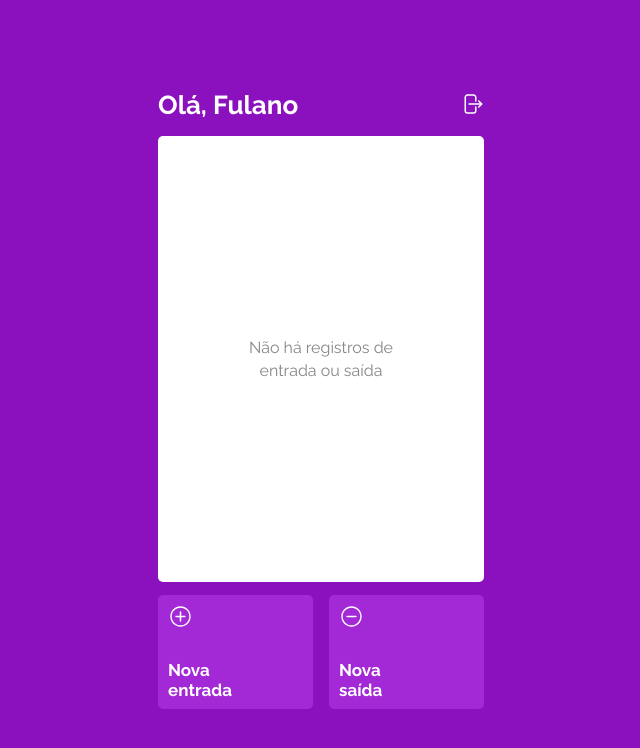
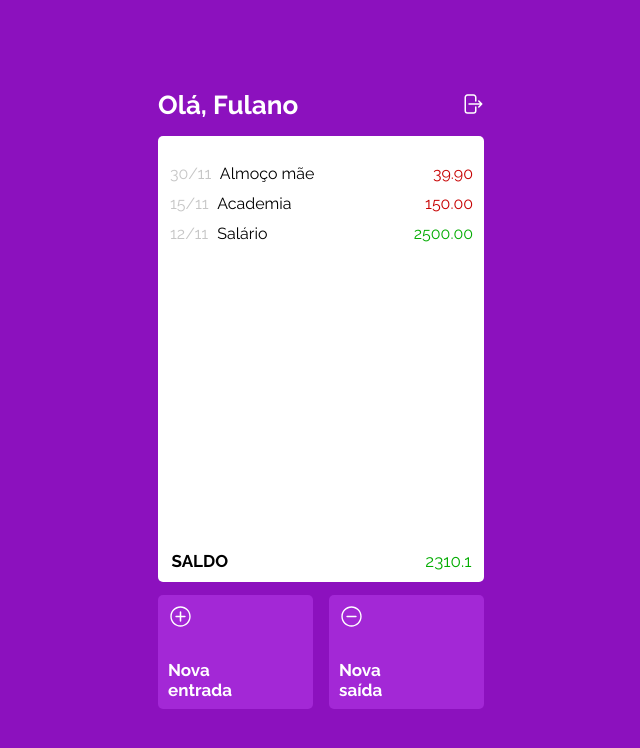
Before and after one commit to FalgasDev/projeto14-mywallet-front, a React (Create React App) app: page /home in a window 1280 px wide. Shown: the top 748 px of the page, without its empty margins (319-959 px from the left). Built offline with nearby package versions, Linux system fonts and the light colour scheme; a web font is replaced by a local one.

Commit message:
Layout da tela home completamente finalizada e já implementada o map através do array de registros

```diff
--- /dev/null
+++ b/src/components/Registers.js
@@ -0,0 +1,27 @@
+import styled from 'styled-components';
+
+export default function Registers({description, value, date, type}) {
+	return (
+		<RegisterContainer type={type}>
+			<p><span>{date}</span> {description}</p>
+      <p>{value}</p>
+		</RegisterContainer>
+	);
+}
+
+const RegisterContainer = styled.div`
+	width: 100%;
+	height: 30px;
+  display: flex;
+  justify-content: space-between;
+  align-items: center;
+  font-family: 'Raleway', sans-serif;
+  font-size: 16px;
+  span {
+    color: #C6C6C6;
+    margin-right: 5px;
+  }
+  p:nth-child(2) {
+    color: ${props => props.type === 'exit' ? '#C70000' : '#03AC00'};
+  }
+`;
--- a/src/pages/HomePage.js
+++ b/src/pages/HomePage.js
@@ -1,33 +1,72 @@
-import styled from "styled-components"
-import {HiOutlineArrowRightOnRectangle} from "react-icons/hi2"
-import {IoIosAddCircleOutline} from "react-icons/io"
-import {IoIosRemoveCircleOutline} from "react-icons/io"
-import { useNavigate } from "react-router-dom"
+import styled from 'styled-components';
+import { HiOutlineArrowRightOnRectangle } from 'react-icons/hi2';
+import { IoIosAddCircleOutline } from 'react-icons/io';
+import { IoIosRemoveCircleOutline } from 'react-icons/io';
+import { useNavigate } from 'react-router-dom';
+import Registers from '../components/Registers';
 
 export default function HomePage() {
-  const navigate = useNavigate()
+	const navigate = useNavigate();
+	const registers = [
+		{
+			description: 'Almoço mãe',
+			value: '39.90',
+			date: '30/11',
+			type: 'exit',
+		},
+		{
+			description: 'Academia',
+			value: '150.00',
+			date: '15/11',
+			type: 'exit',
+		},
+		{
+			description: 'Salário',
+			value: '2500.00',
+			date: '12/11',
+			type: 'entry',
+		},
+	];
+	let balance = 0;
 
 	return (
 		<Container>
 			<Header>
 				<h1>Olá, Fulano</h1>
-        <HiOutlineArrowRightOnRectangle onClick={() => navigate('/')}/>
+				<HiOutlineArrowRightOnRectangle onClick={() => navigate('/')} />
 			</Header>
-      <RegistersContainer>
+			<RegistersContainer registers={registers}>
+				{registers.map((item) => {
+					item.type === 'exit'
+						? (balance -= Number(item.value))
+						: (balance += Number(item.value));
+					return (
+						<Registers
+							description={item.description}
+							value={item.value}
+							date={item.date}
+							type={item.type}
+						/>
+					);
+				})}
+				<TotalBalance>
+					<h3>SALDO</h3>
+					<p>{balance}</p>
+				</TotalBalance>
 				<h2>Não há registros de entrada ou saída</h2>
 			</RegistersContainer>
 			<ButtonsContainer>
-        <ButtonStyled>
+				<ButtonStyled onClick={() => navigate('/nova-entrada')}>
 					<IoIosAddCircleOutline />
 					<p>Nova entrada</p>
 				</ButtonStyled>
-        <ButtonStyled>
+				<ButtonStyled onClick={() => navigate('/nova-saida')}>
 					<IoIosRemoveCircleOutline />
 					<p>Nova saída</p>
 				</ButtonStyled>
 			</ButtonsContainer>
 		</Container>
-  )
+	);
 }
 
 const Container = styled.div`
@@ -36,12 +75,12 @@ const Container = styled.div`
 	flex-direction: column;
 	align-items: center;
 	justify-content: center;
-`
+`;
 
 const Header = styled.div`
 	width: 326px;
 	height: 12px;
-  color: #FFFFFF;
+	color: #ffffff;
 	display: flex;
 	justify-content: space-between;
 	h1 {
@@ -52,41 +91,46 @@ const Header = styled.div`
 	svg {
 		font-size: 24px;
 	}
-`
+`;
 
 const RegistersContainer = styled.div`
 	font-family: 'Raleway', sans-serif;
 	margin-top: 32px;
 	width: 326px;
 	height: 446px;
-  background-color: #FFFFFF;
+	background-color: #ffffff;
 	border-radius: 5px;
 	display: flex;
 	flex-direction: column;
-  justify-content: center;
+	justify-content: ${(props) => (props.registers.length === 0 ? 'center' : '')};
 	align-items: center;
+	padding-top: 23px;
+	padding-left: 12px;
+	padding-right: 11px;
+	position: relative;
 	h2 {
 		color: #868686;
 		width: 180px;
 		text-align: center;
 		line-height: 23px;
+		display: ${(props) => (props.registers.length === 0 ? '' : 'none')};
 	}
-`
+`;
 
 const ButtonsContainer = styled.div`
 	width: 326px;
 	margin-top: 13px;
 	display: flex;
 	justify-content: space-between;
-`
+`;
 
 const ButtonStyled = styled.button`
 	width: 155px;
 	height: 114px;
-  background-color: #A328D6;
+	background-color: #a328d6;
 	border-radius: 5px;
 	border: none;
-  color: #FFFFFF;
+	color: #ffffff;
 	cursor: pointer;
 	display: flex;
 	flex-direction: column;
@@ -104,4 +148,21 @@ const ButtonStyled = styled.button`
 	svg {
 		font-size: 25px;
 	}
-`
+`;
+
+const TotalBalance = styled.div`
+	width: 92%;
+	height: 30px;
+	display: flex;
+	justify-content: space-between;
+	align-items: center;
+	position: absolute;
+	bottom: 5px;
+	font-size: 17px;
+	h3 {
+		font-weight: 700;
+	}
+	p {
+		color: #03ac00;
+	}
+`;
--- a/src/pages/NewEntryPage.js
+++ b/src/pages/NewEntryPage.js
@@ -1,16 +1,40 @@
-import styled from "styled-components"
+import { useState } from 'react';
+import { useNavigate } from 'react-router-dom';
+import styled from 'styled-components';
 
 export default function NewEntryPage() {
+	const [value, setValue] = useState('');
+	const [description, setDescription] = useState('');
+	const navigate = useNavigate();
+
+  function createEntry(e) {
+    e.preventDefault()
+    alert('ok')
+    navigate('/home')
+  }
+
 	return (
 		<Container>
 			<h1>Nova entrada</h1>
-      <form>
-        <InputEntry placeholder="Valor"/>
-        <InputEntry placeholder="Descrição"/>
-        <SendButton>Salvar entrada</SendButton>
+			<form onSubmit={(e) => createEntry(e)}>
+				<InputEntry
+					placeholder="Valor"
+					type="text"
+					value={value}
+					onChange={(e) => setValue(e.target.value)}
+					required
+				/>
+				<InputEntry
+					placeholder="Descrição"
+					type="text"
+					value={description}
+					onChange={(e) => setDescription(e.target.value)}
+					required
+				/>
+				<SendButton type='submit'>Salvar entrada</SendButton>
 			</form>
 		</Container>
-  )
+	);
 }
 
 const Container = styled.div`
@@ -19,7 +43,7 @@ const Container = styled.div`
 	flex-direction: column;
 	align-items: center;
 	h1 {
-    color: #FFFFFF;
+		color: #ffffff;
 		font-family: 'Raleway', sans-serif;
 		font-size: 26px;
 		font-weight: 700;
@@ -31,12 +55,12 @@ const Container = styled.div`
 		flex-direction: column;
 		margin-top: 40px;
 	}
-`
+`;
 
 const InputEntry = styled.input`
 	width: 326px;
 	height: 58px;
-  background-color: #FFFFFF;
+	background-color: #ffffff;
 	border: none;
 	border-radius: 5px;
 	margin-bottom: 13px;
@@ -48,16 +72,16 @@ const InputEntry = styled.input`
 	&::placeholder {
 		color: #000000;
 	}
-`
+`;
 
 const SendButton = styled.button`
 	width: 326px;
 	height: 46px;
-  background-color: #A328D6;
-  color: #FFFFFF;
+	background-color: #a328d6;
+	color: #ffffff;
 	border: none;
 	border-radius: 5px;
 	font-family: 'Raleway', sans-serif;
 	font-size: 20px;
 	font-weight: 700;
-`
+`;
--- a/src/pages/NewExitPage.js
+++ b/src/pages/NewExitPage.js
@@ -1,16 +1,28 @@
-import styled from "styled-components"
+import { useState } from 'react';
+import { useNavigate } from 'react-router-dom';
+import styled from 'styled-components';
 
 export default function NewExitPage() {
+  const [value, setValue] = useState('')
+  const [description, setDescription] = useState('')
+  const navigate = useNavigate()
+
+  function createExit(e) {
+    e.preventDefault()
+    alert('ok')
+    navigate('/home')
+  }
+
 	return (
 		<Container>
 			<h1>Nova saída</h1>
-      <form>
-        <InputExit placeholder="Valor"/>
-        <InputExit placeholder="Descrição"/>
-        <SendButton>Salvar saída</SendButton>
+			<form onSubmit={(e) => createExit(e)}>
+				<InputExit placeholder="Valor" type="text" value={value} onChange={(e) => setValue(e.target.value)} required/>
+				<InputExit placeholder="Descrição" type="text" value={description} onChange={(e) => setDescription(e.target.value)} required/>
+				<SendButton type="submit">Salvar saída</SendButton>
 			</form>
 		</Container>
-  )
+	);
 }
 
 const Container = styled.div`
@@ -19,7 +31,7 @@ const Container = styled.div`
 	flex-direction: column;
 	align-items: center;
 	h1 {
-    color: #FFFFFF;
+		color: #ffffff;
 		font-family: 'Raleway', sans-serif;
 		font-size: 26px;
 		font-weight: 700;
@@ -31,12 +43,12 @@ const Container = styled.div`
 		flex-direction: column;
 		margin-top: 40px;
 	}
-`
+`;
 
 const InputExit = styled.input`
 	width: 326px;
 	height: 58px;
-  background-color: #FFFFFF;
+	background-color: #ffffff;
 	border: none;
 	border-radius: 5px;
 	margin-bottom: 13px;
@@ -48,16 +60,16 @@ const InputExit = styled.input`
 	&::placeholder {
 		color: #000000;
 	}
-`
+`;
 
 const SendButton = styled.button`
 	width: 326px;
 	height: 46px;
-  background-color: #A328D6;
-  color: #FFFFFF;
+	background-color: #a328d6;
+	color: #ffffff;
 	border: none;
 	border-radius: 5px;
 	font-family: 'Raleway', sans-serif;
 	font-size: 20px;
 	font-weight: 700;
-`
+`;
```
Lines whose indentation alone changed are shown as unchanged.
